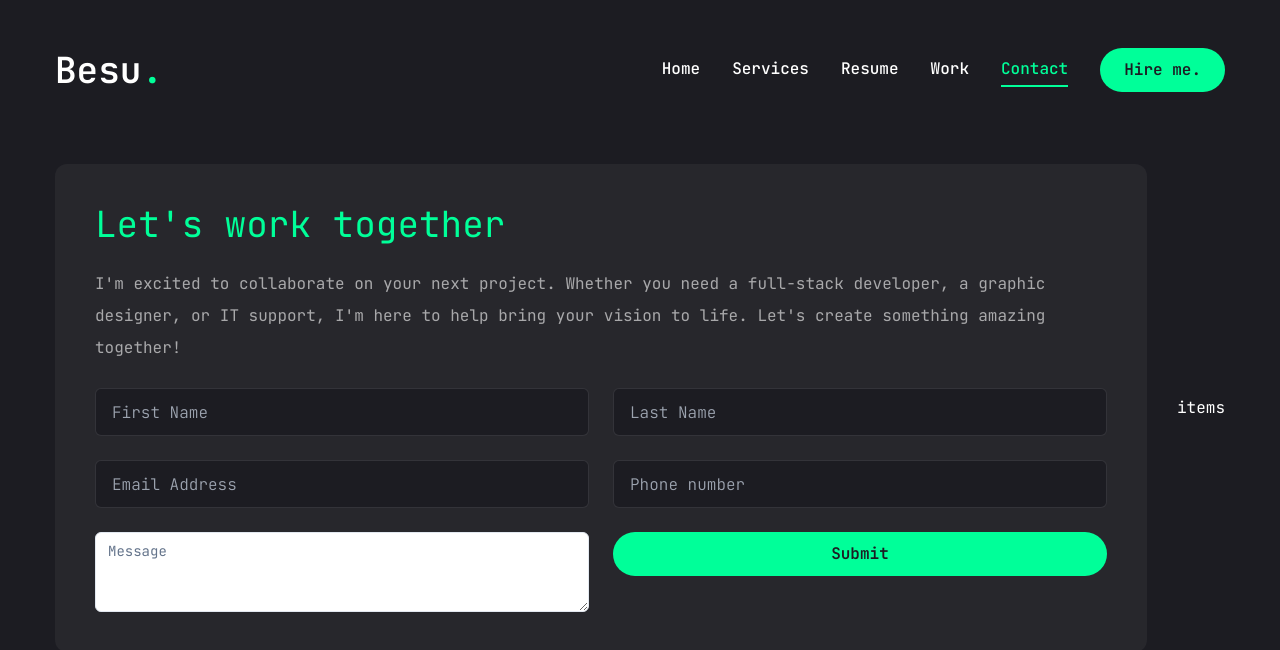
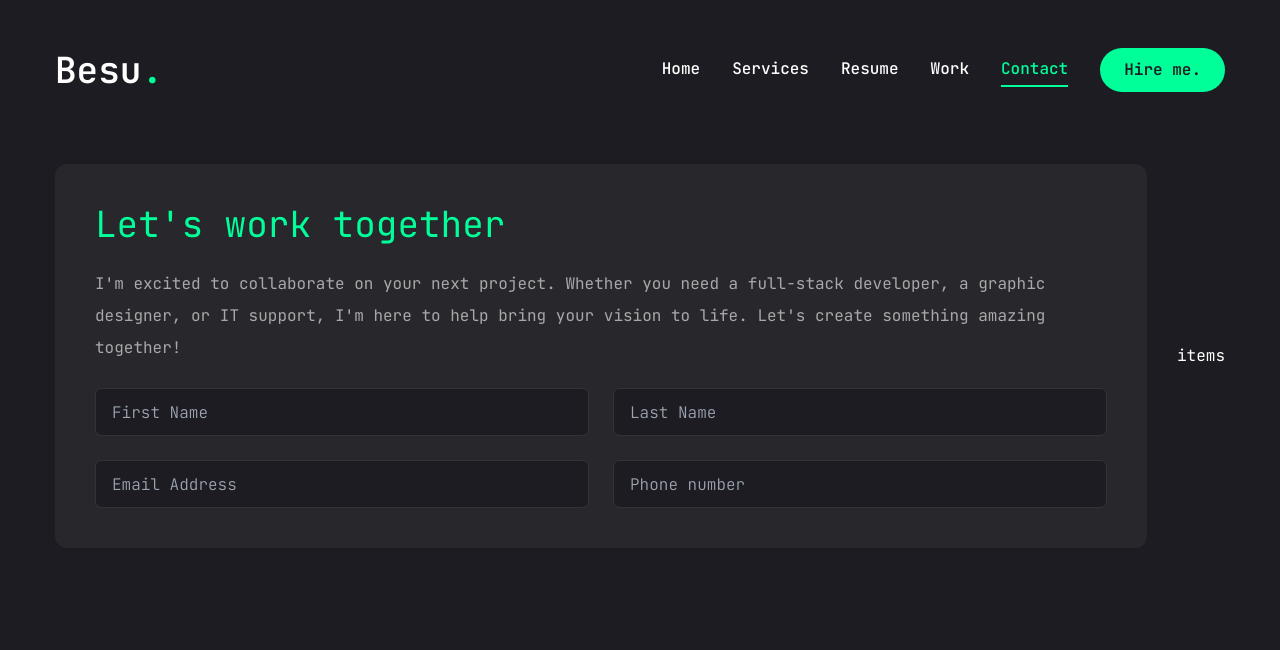
Before and after one commit to Besufekad-HAZ/My-Portfolio-Next, a Next.js app: page /contact in a window 1280 px wide. Shown: the top 650 px of the page. Built offline with nearby package versions, Linux system fonts and the light colour scheme.

Commit message:
Remove text area and button for now

```diff
--- a/app/contact/page.tsx
+++ b/app/contact/page.tsx
@@ -63,8 +63,6 @@ const Contact = () => {
                 <Input type="lastName" placeholder="Last Name" />
                 <Input type="email" placeholder="Email Address" />
                 <Input type="phone" placeholder="Phone number" />
-                <Textarea placeholder="Message" />
-                <Button type="submit">Submit</Button>
               </div>
             </form>
           </div>
```
